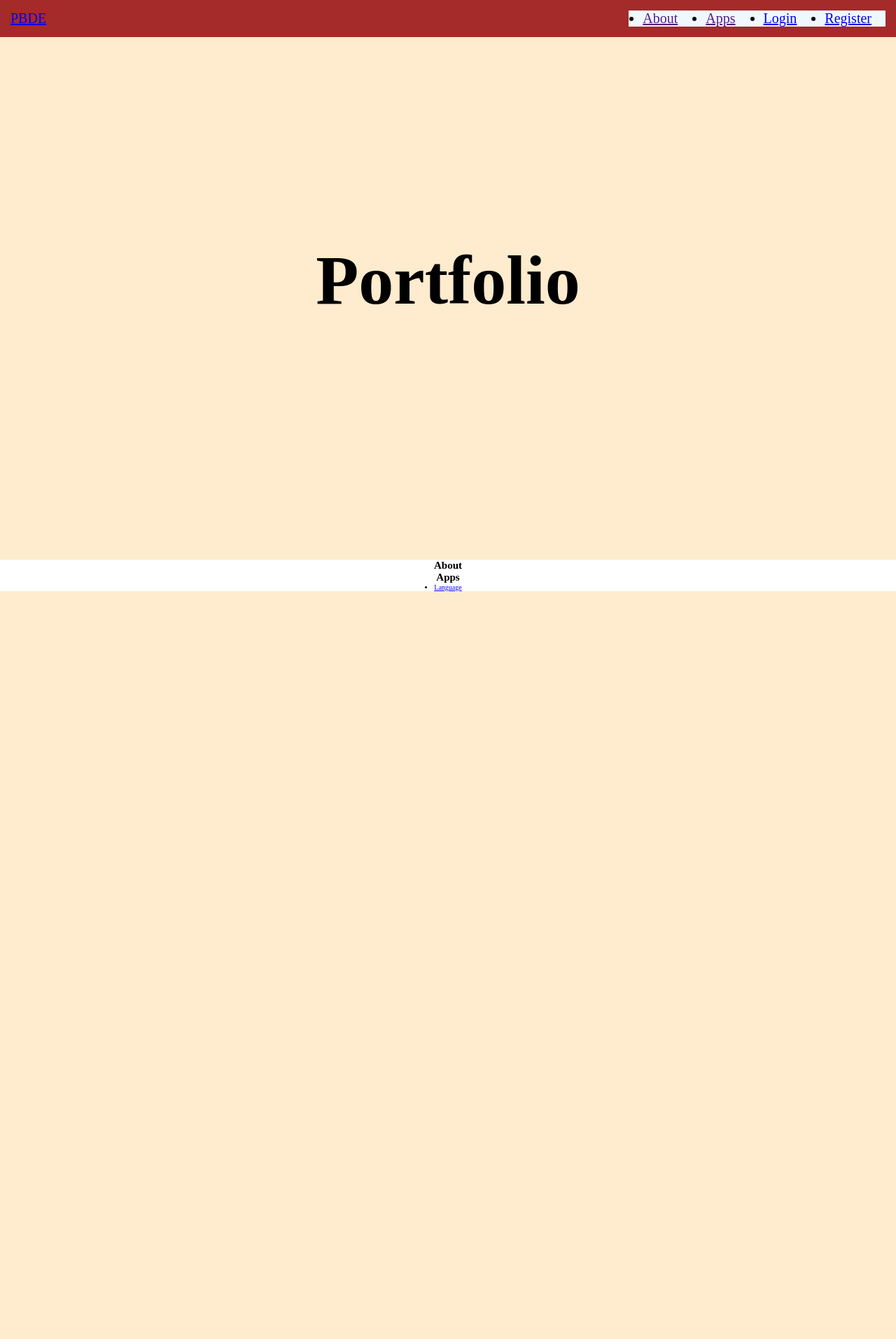
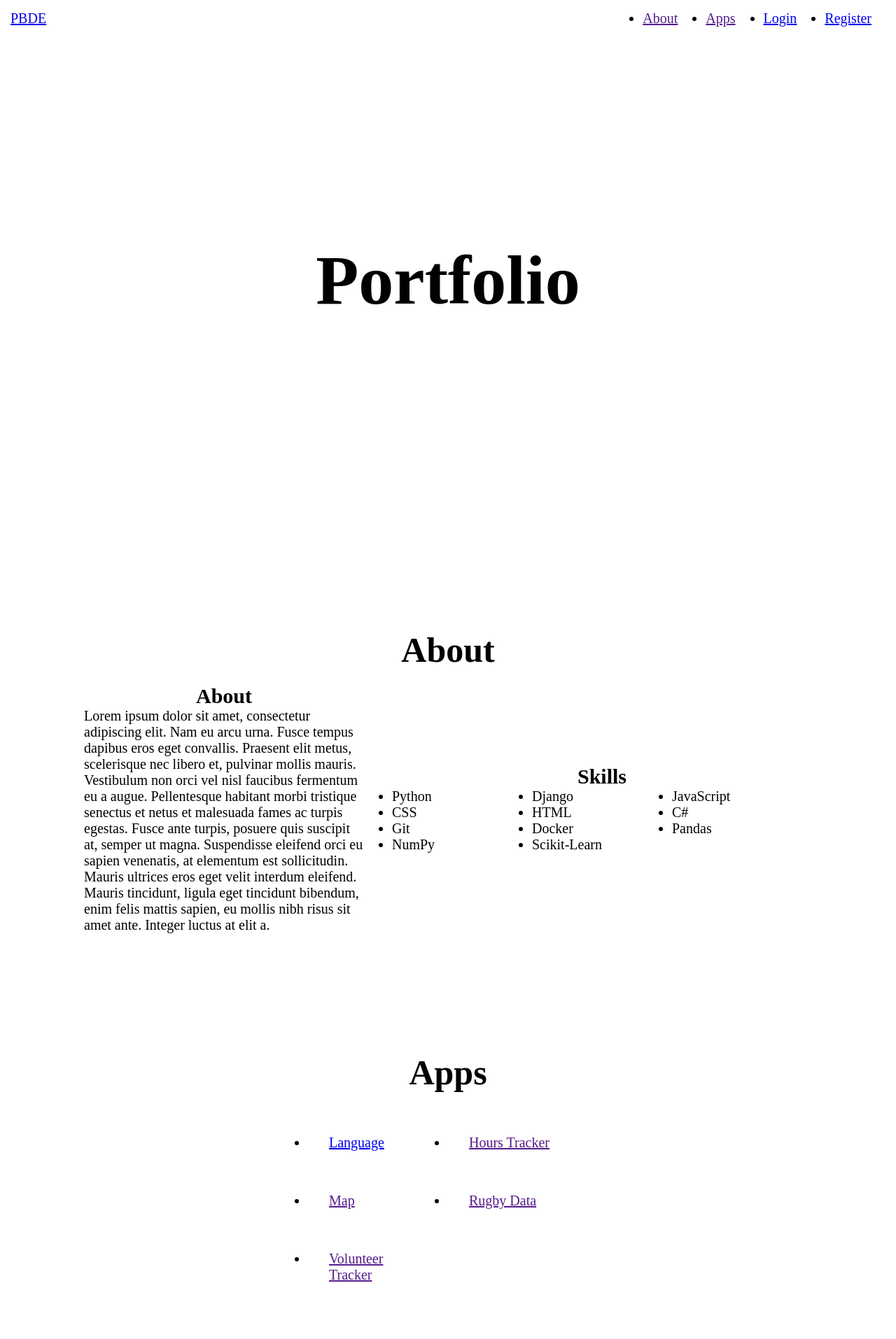
Before and after one commit to PBDE/pbdesite, a Django app: page / in a window 1280 px wide. Shown: the whole page at 70% size. Before the commit the page ends 845 px from the top, so only its background shows below. Run offline with Django 3.2, Linux system fonts and the light colour scheme.

Commit message:
Updated home page design

```diff
--- a/home_page/static/home_page/structure.css
+++ b/home_page/static/home_page/structure.css
@@ -20,7 +20,7 @@ html {
     top: 0;
     padding: 1.5rem;
 
-    background-color: brown;
+    /* background-color: brown; */
 }
 
 .home-link {
@@ -30,7 +30,7 @@ html {
 .nav-menu-list {
     display: flex;
 
-    background-color: aliceblue;
+    /* background-color: aliceblue; */
 }
 
 .nav-menu-list-item {
@@ -46,10 +46,10 @@ html {
     align-items: center;
     justify-content: center;
 
-    background-color: blanchedalmond;
+    /* background-color: blanchedalmond; */
 }
 
-.header-section h1 {
+.header-section > h1 {
     font-size: 10rem;
 }
 
@@ -57,7 +57,38 @@ html {
 
 .about-section {
     display: flex;
+    flex-direction: column;
+    align-items: center;
+    padding: 10rem
+}
+
+.about-section > h2 {
+    font-size: 5rem;
+}
+
+.about-box-container {
+    display: flex;
+}
+
+.about-box-container > div {
+    flex: 1;
+    margin: 2rem;
+    font-size: 2rem;
+    display: flex;
+    flex-direction: column;
     justify-content: center;
+    align-items: center;
+
+    /* background-color: rosybrown; */
+}
+
+.about-box-container > div > h1 {
+    color: 3rem;
+}
+
+.skills-list {
+    display: grid;
+    grid-template-columns: 20rem 20rem 20rem;
 }
 
 /* *** APPS SECTION *** */
@@ -67,3 +98,19 @@ html {
     align-items: center;
     flex-direction: column;
 }
+
+.apps-section > h2 {
+    font-size: 5rem;
+    padding: 5rem 0 3rem
+}
+
+.apps-list {
+    display: grid;
+    grid-template-columns: 20rem 20rem;
+    padding: 0 0 5rem
+}
+
+.apps-list > li {
+    font-size: 2rem;
+    padding: 3rem;
+}
--- a/home_page/templates/home_page/index.html
+++ b/home_page/templates/home_page/index.html
@@ -28,15 +28,38 @@
 
     <section class="about-section">
         <h2>About</h2>
-        <div class="text-box-container">
-            <div class=""></div>
+        <div class="about-box-container">
+            <div class="about-container">
+                <h1>About</h1>
+                <p>Lorem ipsum dolor sit amet, consectetur adipiscing elit. Nam eu arcu urna. Fusce tempus dapibus eros eget convallis. Praesent elit metus, scelerisque nec libero et, pulvinar mollis mauris. Vestibulum non orci vel nisl faucibus fermentum eu a augue. Pellentesque habitant morbi tristique senectus et netus et malesuada fames ac turpis egestas. Fusce ante turpis, posuere quis suscipit at, semper ut magna. Suspendisse eleifend orci eu sapien venenatis, at elementum est sollicitudin. Mauris ultrices eros eget velit interdum eleifend. Mauris tincidunt, ligula eget tincidunt bibendum, enim felis mattis sapien, eu mollis nibh risus sit amet ante. Integer luctus at elit a.</p>
+            </div>
+            <div class="skills-container">
+                <h1>Skills</h1>
+                <ul class="skills-list">
+                    <li>Python</li>
+                    <li>Django</li>
+                    <li>JavaScript</li>
+                    <li>CSS</li>
+                    <li>HTML</li>
+                    <li>C#</li>
+                    <li>Git</li>
+                    <li>Docker</li>
+                    <li>Pandas</li>
+                    <li>NumPy</li>
+                    <li>Scikit-Learn</li>
+                </ul>
+            </div>
         </div>
     </section>
 
     <section class="apps-section">
         <h2>Apps</h2>
-        <ul>
+        <ul class="apps-list">
             <li><a href="{% url 'language:index' %}">Language</a></li>
+            <li><a href="">Hours Tracker</a></li>
+            <li><a href="">Map</a></li>
+            <li><a href="">Rugby Data</a></li>
+            <li><a href="">Volunteer Tracker</a></li>
         </ul>
     </section>
 
--- a/home_page/views.py
+++ b/home_page/views.py
@@ -9,7 +9,6 @@ from .forms import LoginForm, CustomCreateUserForm
 
 def index(request):
     return render(request, "home_page/index.html")
-
 
 def register(request):
     if request.method == "POST":
@@ -32,7 +31,6 @@ def register(request):
     return render(request, "home_page/register.html", {
         "form": CustomCreateUserForm()
     })
-
 
 def login_view(request):
     if request.user.is_authenticated:
@@ -58,11 +56,9 @@ def login_view(request):
         "form": LoginForm()
     })
 
-
 def logout_view(request):
     logout(request)
     return HttpResponseRedirect(reverse("home_page:index"))
-
 
 def user_view(request, user):
     if request.user.is_authenticated and user == request.user.username:
@@ -71,7 +67,6 @@ def user_view(request, user):
         return HttpResponseRedirect(reverse("home_page:login"))
     else:
         return HttpResponseRedirect(reverse("home_page:index"))
-
 
 def delete_user(request):
     if not request.user.is_authenticated:
```
Also changed, not shown: home_page/unit_tests/test_forms.py (deleted, +0 -8 lines).
